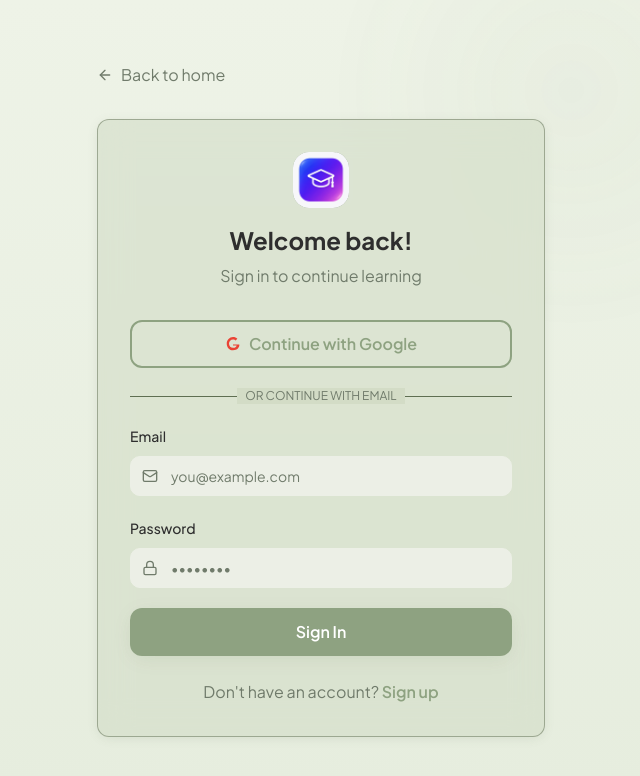
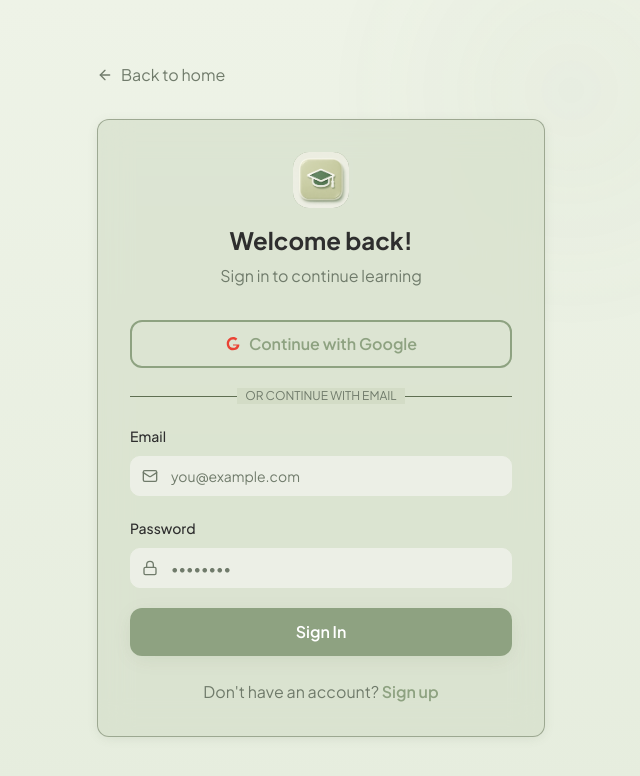
Before and after one commit to Flickscant123t/study-cap-genius, a React (Vite) app: page /auth in a window 1280 px wide. Shown: the top 776 px of the page, without its empty margins (319-959 px from the left). Built offline with nearby package versions, Linux system fonts and the light colour scheme; no server answers.

Commit message:
new icon

```diff
--- a/index.html
+++ b/index.html
@@ -9,8 +9,8 @@
       rel="stylesheet"
       href="https://fonts.googleapis.com/css2?family=Plus+Jakarta+Sans:wght@400;500;600;700;800&display=swap"
     />
-    <link rel="icon" type="image/png" href="/image.png" />
-    <link rel="apple-touch-icon" href="/image.png" />
+    <link rel="icon" type="image/webp" href="/chatgpt-icon.webp" />
+    <link rel="apple-touch-icon" href="/chatgpt-icon.webp" />
     <title>StudyCap - AI-Powered Study Assistant</title>
     <meta name="description" content="Master any subject with StudyCap, your AI-powered study companion. Get instant explanations, create flashcards, and ace your exams with personalized learning." />
     <meta name="author" content="StudyCap" />
@@ -18,11 +18,11 @@
     <meta property="og:title" content="StudyCap - AI-Powered Study Assistant" />
     <meta property="og:description" content="Master any subject with StudyCap, your AI-powered study companion. Get instant explanations, create flashcards, and ace your exams with personalized learning." />
     <meta property="og:type" content="website" />
-    <meta property="og:image" content="https://studycapgenius.vercel.app/image.png/" />
+    <meta property="og:image" content="https://studycapgenius.vercel.app/chatgpt-icon.webp" />
 
     <meta name="twitter:card" content="summary_large_image" />
     <meta name="twitter:site" content="@StudyCap" />
-    <meta name="twitter:image" content="https://studycapgenius.vercel.app/image.png/" />
+    <meta name="twitter:image" content="https://studycapgenius.vercel.app/chatgpt-icon.webp" />
   </head>
 
   <body>
--- a/src/App.tsx
+++ b/src/App.tsx
@@ -37,7 +37,7 @@ const App = () => (
             {/* Open Graph / Facebook */}
             <meta property="og:title" content="StudyCap - AI-Powered Study Assistant" />
             <meta property="og:description" content="Master any subject with StudyCap, your AI-powered study companion. Get instant explanations, create flashcards, and ace your exams with personalized learning." />
-            <meta property="og:image" content="https://studycapgenius.vercel.app/image.png/" />
+            <meta property="og:image" content="https://studycapgenius.vercel.app/chatgpt-icon.webp" />
             <meta property="og:url" content="https://studycapgenius.vercel.app/" />
             <meta property="og:type" content="website" />
 
@@ -45,7 +45,7 @@ const App = () => (
             <meta name="twitter:card" content="summary_large_image" />
             <meta name="twitter:title" content="StudyCap - AI-Powered Study Assistant" />
             <meta name="twitter:description" content="Master any subject with StudyCap, your AI-powered study companion. Get instant explanations, create flashcards, and ace your exams with personalized learning." />
-            <meta name="twitter:image" content="https://studycapgenius.vercel.app/image.png/" />
+            <meta name="twitter:image" content="https://studycapgenius.vercel.app/chatgpt-icon.webp" />
           </Helmet>
 
           <Toaster />
--- a/src/components/BrandIcon.tsx
+++ b/src/components/BrandIcon.tsx
@@ -8,7 +8,7 @@ type BrandIconProps = {
 export function BrandIcon({ className, alt = "StudyCap icon" }: BrandIconProps) {
   return (
     <img
-      src="/image.png"
+      src="/chatgpt-icon.webp"
       alt={alt}
       className={cn("h-full w-full object-cover", className)}
     />
```
Also changed, not shown: src/index.html (+4 -4 lines), public/ChatGPT_Image_Mar_3_2026_10_51_51_AM.webp (added), public/chatgpt-icon.webp (added).
